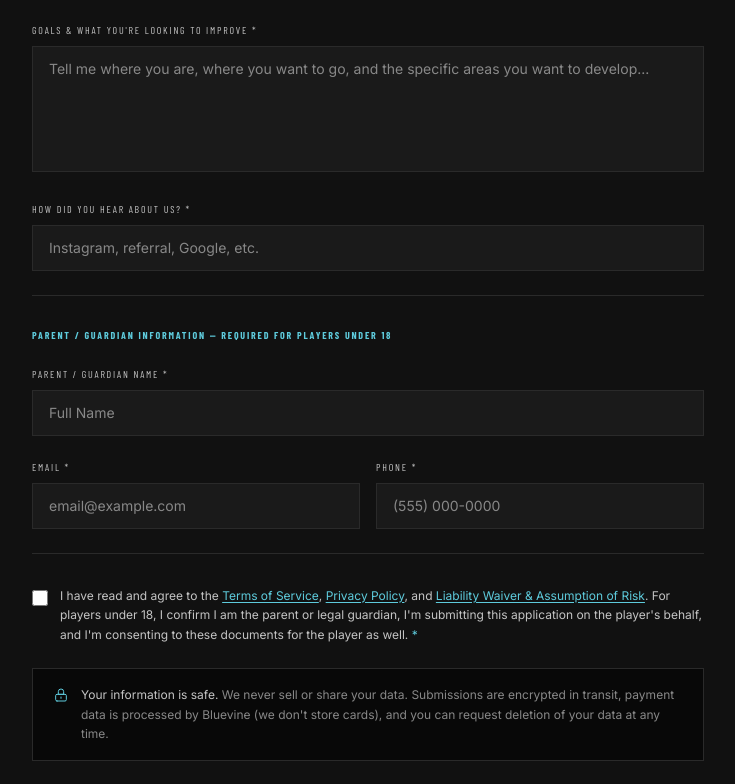
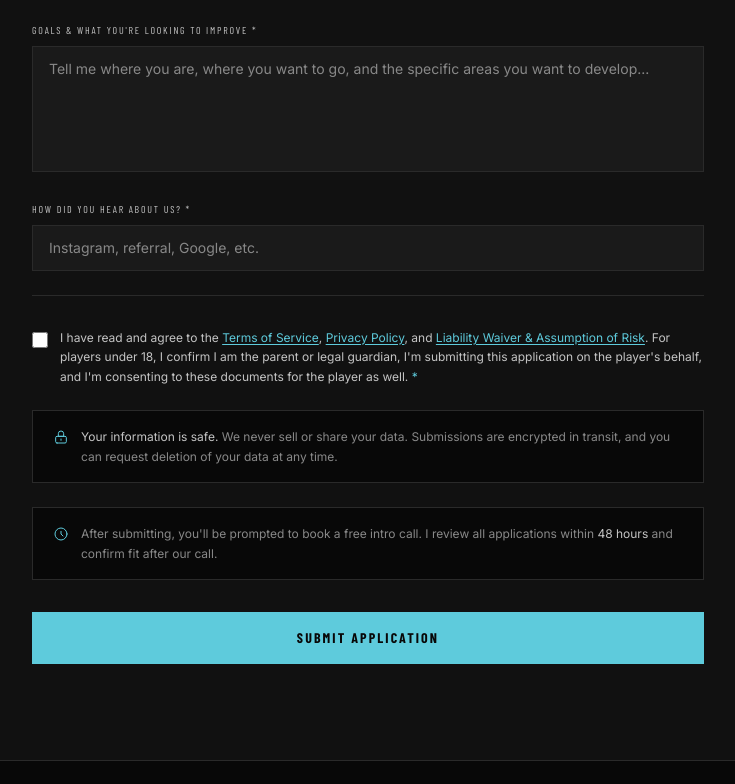
Before and after one commit to jimmydobrash-ui/dobrashbaseball, a Next.js app: page / in a window 1280 px wide. Shown: the part 7809-8593 px from the top of the page, without its empty margins (272-1007 px from the left). Built offline with nearby package versions, Linux system fonts and the light colour scheme; a web font is replaced by a local one.

Commit message:
Fix adult applicant form bug, remove incorrect Bluevine payment mention

```diff
--- a/src/components/ApplicationForm.tsx
+++ b/src/components/ApplicationForm.tsx
@@ -42,6 +42,8 @@ export default function ApplicationForm() {
   const [status, setStatus] = useState<
     "idle" | "submitting" | "success" | "error"
   >("idle");
+  const [age, setAge] = useState<number | null>(null);
+  const isMinor = age !== null && age < 18;
 
   const handleSubmit = async (e: FormEvent<HTMLFormElement>) => {
     e.preventDefault();
@@ -177,6 +179,7 @@ export default function ApplicationForm() {
                   max={99}
                   placeholder="e.g. 17"
                   className={inputCls}
+                  onChange={(e) => setAge(e.target.value ? parseInt(e.target.value) : null)}
                 />
               </div>
               <div>
@@ -224,7 +227,8 @@ export default function ApplicationForm() {
               />
             </div>
 
-            {/* Parent / guardian block */}
+            {/* Parent / guardian block — only shown for players under 18 */}
+            {isMinor && (
               <div className="border-t border-iron pt-8">
                 <p className="font-display font-bold text-diamond text-[10px] uppercase tracking-[0.18em] mb-6">
                   Parent / Guardian Information — Required for Players Under 18
@@ -273,6 +277,7 @@ export default function ApplicationForm() {
                   </div>
                 </div>
               </div>
+            )}
 
             {/* Consent / Agreement */}
             <div className="border-t border-iron pt-8">
@@ -336,8 +341,7 @@ export default function ApplicationForm() {
               <p className="text-mist font-body text-xs leading-relaxed">
                 <span className="text-silver">Your information is safe.</span>{" "}
                 We never sell or share your data. Submissions are encrypted in
-                transit, payment data is processed by Bluevine (we don&apos;t
-                store cards), and you can request deletion of your data at any
+                transit, and you can request deletion of your data at any
                 time.
               </p>
             </div>
```
Lines whose indentation alone changed are shown as unchanged.
